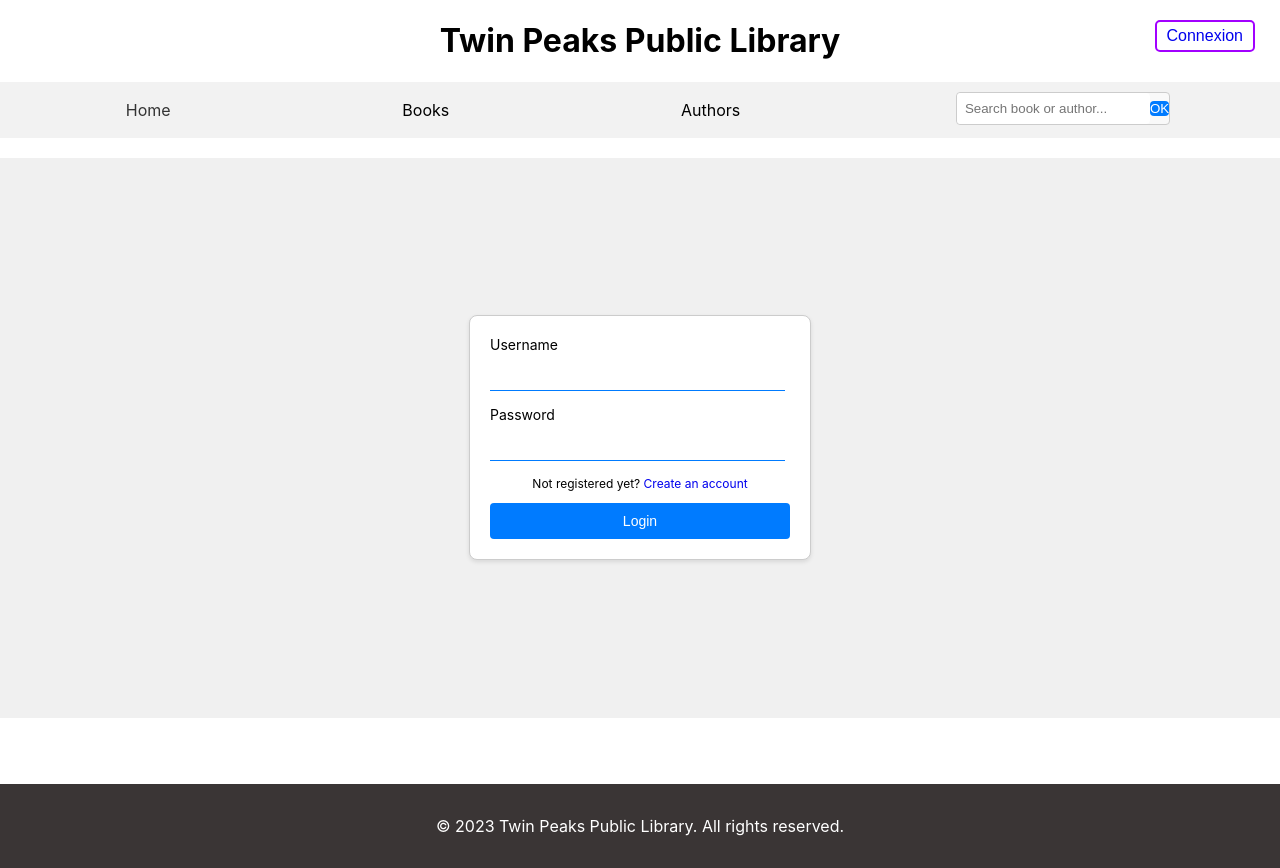
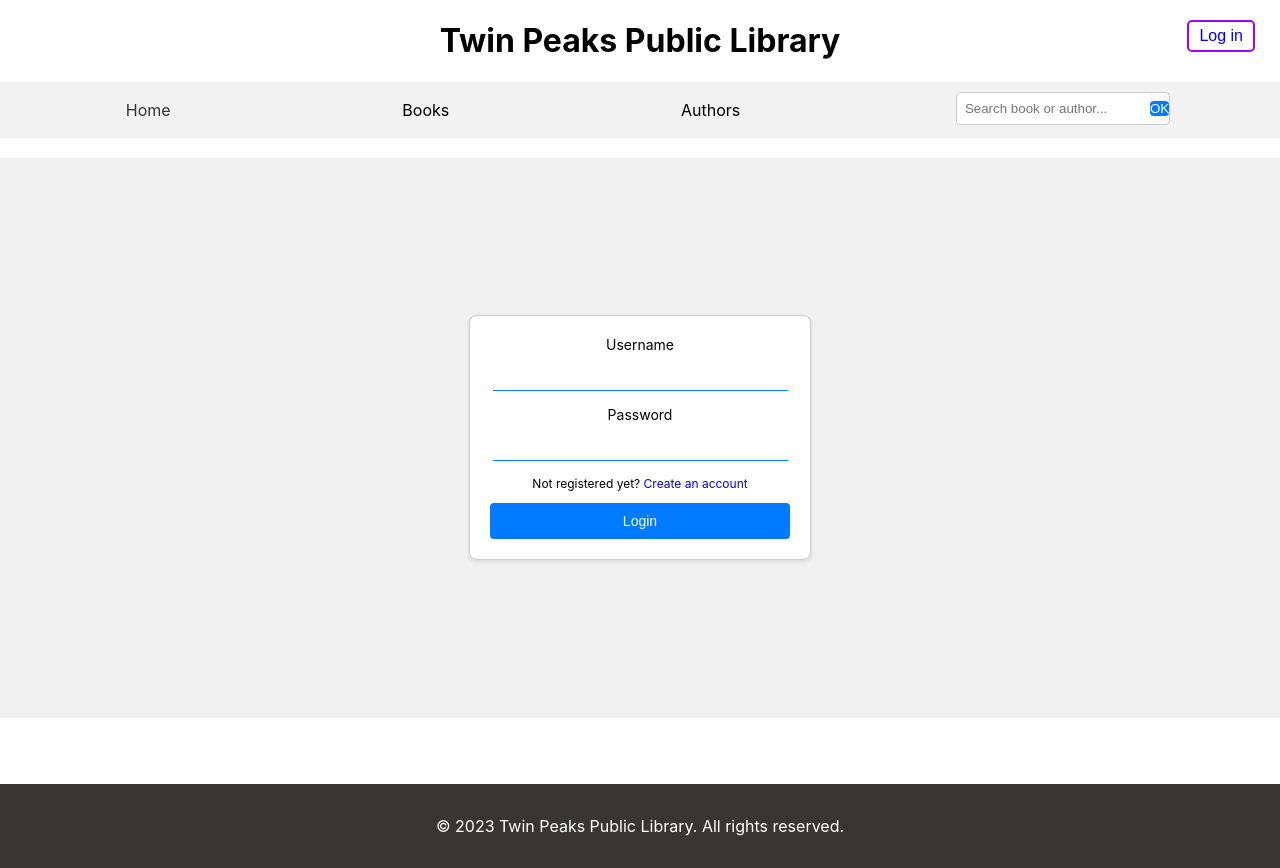
Before and after one commit to Marion3531/react-library, a React (Create React App) app: page /authenticate in a window 1280 px wide. Built offline with nearby package versions, Linux system fonts and the light colour scheme.

Commit message:
implementation of log in/log out button based on user auth status

```diff
--- a/src/App.js
+++ b/src/App.js
@@ -1,6 +1,7 @@
 import "./App.css";
 import { BrowserRouter as Router, Route, Routes } from "react-router-dom";
 import Layout from "./components/Layout";
+import Banner from "./components/Banner";
 import HomePage from "./pages/HomePage.";
 import AllBooksPage from "./pages/AllBooksPage";
 import AddBookPage from "./pages/AddBookPage";
@@ -15,38 +16,56 @@ import RegisterPage from "./pages/RegisterPage";
 import UpdateUserPage from "./pages/UpdateUserPage";
 import UpdateAuthorPage from "./pages/UpdateAuthorPage";
 import AuthPage from "./pages/AuthPage";
-//import Register2 from "./pages/Reg2";
+import AuthProvider from "./authentication/AuthProvider";
 
 function App() {
   return (
-    <Router>
+    <div className="App">
+        <AuthProvider>
           <Routes>
             <Route element={<Layout />}>
               <Route path="/" element={<HomePage />} />
-
               <Route path="/register" element={<RegisterPage />} />
               <Route path="/authenticate" element={<AuthPage />} />
-
               <Route path="/all-books" element={<AllBooksPage />} />
               <Route path="/info-book/:bookId" element={<InfoBookPage />} />
               <Route path="/add-book" element={<AddBookPage />} />
-          <Route path="/all-books/add-book" element={<AddBookPage />} />  {/* annoying */}
-          <Route path="/all-books/update-book/:bookId" element={<UpdateBookPage />} />
-          <Route path="/info-book/:bookId/update-book/:bookId" element={<UpdateBookPage />} /> {/* annoying */}
-
+              <Route
+                path="/all-books/add-book"
+                element={<AddBookPage />}
+              />{" "}
+              {/* annoying */}
+              <Route
+                path="/all-books/update-book/:bookId"
+                element={<UpdateBookPage />}
+              />
+              <Route
+                path="/info-book/:bookId/update-book/:bookId"
+                element={<UpdateBookPage />}
+              />{" "}
+              {/* annoying */}
               <Route path="/all-authors" element={<AllAuthorsPage />} />
               <Route path="/add-author" element={<AddAuthorPage />} />
-          <Route path="/all-authors/add-author" element={<AddAuthorPage />} /> {/* annoying */}
-          <Route path="/all-authors/update-author/:authorId" element={<UpdateAuthorPage />} />
-
+              <Route
+                path="/all-authors/add-author"
+                element={<AddAuthorPage />}
+              />{" "}
+              {/* annoying */}
+              <Route
+                path="/all-authors/update-author/:authorId"
+                element={<UpdateAuthorPage />}
+              />
               <Route path="/all-users" element={<AllUsersPage />} />
-          <Route path="/all-users/update-user/:userId" element={<UpdateUserPage />} />
+              <Route
+                path="/all-users/update-user/:userId"
+                element={<UpdateUserPage />}
+              />
               <Route path="/all-loans" element={<AllLoansPage />} />
-
               <Route path="/search-results" element={<SearchResultsPage />} />
             </Route>
           </Routes>
-    </Router>
+        </AuthProvider>
+    </div>
   );
 }
 
--- a/src/authentication/AuthContext.js
+++ /dev/null
@@ -1,15 +0,0 @@
-import React, { createContext, useContext, useState } from 'react';
-
-const AuthContext = createContext();
-
-export const AuthProvider = ({ children }) => {
-  const [user, setUser] = useState(""); // Stocke les informations de l'utilisateur connecté
-
-  return (
-    <AuthContext.Provider value={{ user, setUser }}>
-      {children}
-    </AuthContext.Provider>
-  );
-};
-
-export const useAuth = () => useContext(AuthContext);
--- /dev/null
+++ b/src/authentication/AuthProvider.js
@@ -0,0 +1,85 @@
+import { createContext, useContext, useEffect, useState } from "react";
+import { useNavigate } from "react-router-dom";
+
+//createContext() to share the auth data to several components
+const AuthContext = createContext();
+
+//AuthProvider to encapsulate the authentication logic. It uses the context of authentication.
+//Cf. Apps.js & Index.js
+const AuthProvider = ({ children }) => {
+  const navigate = useNavigate();
+  const [username, setUsername] = useState("");
+  const [password, setPassword] = useState("");
+  const [isLoggedIn, setIsLoggedIn] = useState(localStorage.getItem("token")); //state of authentication
+
+  //sending a post request to the backend with user credentials to authenticate
+  const handleLogIn = (e) => {
+    e.preventDefault();
+
+    fetch("http://localhost:8080/api/auth/authenticate", {
+      method: "POST",
+      headers: {
+        "Content-Type": "application/json",
+      },
+      body: JSON.stringify({
+        username,
+        password,
+      }),
+    })
+      .then((response) => {
+        if (!response.ok) {
+          throw new Error("Network response was not ok.");
+        }
+        return response.json(); // Extract JSON from response
+      })
+      .then((data) => {
+        const token = data.token; // Extract the token
+        localStorage.setItem("token", token); // Store the token in localStorage
+        setIsLoggedIn(true);
+        navigate(-1); //to prievious page
+      })
+      .catch((error) => {
+        console.error("Authentication error:", error);
+      });
+  };
+
+  //sending a post request to the backend with user token in the header to logout.
+  const handleLogOut = (e) => {
+    e.preventDefault();
+
+    const token = localStorage.getItem("token");
+
+    fetch("http://localhost:8080/auth/logout", {
+      method: "POST",
+      headers: {
+        "Content-Type": "application/json",
+        Authorization: `Bearer ${token}`,
+      },
+    })
+      .then(() => {
+        localStorage.removeItem("token"); //if success, remove token from local storage
+        setIsLoggedIn(false); //change auth state
+        alert("logged out successfully!");
+      })
+      .catch((error) => {
+        console.error("Authentication error:", error);
+      });
+  };
+
+  useEffect(() => {
+    setIsLoggedIn(!!localStorage.getItem("token"));
+  }, []);
+
+  return (
+    //the values we want to share between components
+    <AuthContext.Provider value={{ isLoggedIn, handleLogIn, handleLogOut, setUsername, setPassword }}>
+      {children}
+    </AuthContext.Provider>
+  );
+};
+
+export default AuthProvider;
+
+export const useAuth = () => {
+  return useContext(AuthContext);
+};
--- a/src/components/Banner.js
+++ b/src/components/Banner.js
@@ -1,15 +1,27 @@
 import React from "react";
 import "../styles/banner.css";
 import { Link } from "react-router-dom";
+import { useAuth } from '../authentication/AuthProvider';
 
+//title (name of the library) + log in/log out button according to the auth status of the user (Cf. functions in AuthProvider.js)
 const Banner = () => {
+  const auth = useAuth();
+
   return (
-    <>
-      <button className="connexion-btn">
-        <Link to="/authenticate">Connexion</Link>
-      </button>
+    <div>
+      {auth.isLoggedIn ? (
+        //if user is authenticated, display 'loug out' button
+        <button className="logInAndOut-btn" onClick={auth.handleLogOut}>
+          Log out
+        </button>
+      ) : (
+        //otherwise display 'log in' button
+        <button className="logInAndOut-btn">
+          <Link to="/authenticate">Log in</Link>
+        </button>
+      )}
       <h1>Twin Peaks Public Library</h1>
-    </>
+    </div>
   );
 };
 
--- a/src/index.js
+++ b/src/index.js
@@ -1,17 +1,20 @@
-import React from 'react';
-import ReactDOM from 'react-dom/client';
-import './index.css';
-import App from './App';
-import reportWebVitals from './reportWebVitals';
-import { AuthProvider } from './authentication/AuthContext';
+import React from "react";
+import ReactDOM from "react-dom/client";
+import "./index.css";
+import App from "./App";
+import reportWebVitals from "./reportWebVitals";
+import { BrowserRouter, Routes, Route } from "react-router-dom";
 
-const root = ReactDOM.createRoot(document.getElementById('root'));
+const root = ReactDOM.createRoot(document.getElementById("root"));
 root.render(
   <React.StrictMode>
-    <AuthProvider>
-      <App />
-    </AuthProvider>
-  </React.StrictMode>
+    <BrowserRouter>
+      <Routes>
+        <Route path="*" element={ <App /> }>
+        </Route>
+      </Routes>
+    </BrowserRouter>
+  </React.StrictMode>,
 );
 
 // If you want to start measuring performance in your app, pass a function
--- a/src/pages/AuthPage.js
+++ b/src/pages/AuthPage.js
@@ -1,53 +1,23 @@
 import React from "react";
-import { useState } from "react";
-import { Link, useNavigate } from "react-router-dom";
+import { Link } from "react-router-dom";
+import { useAuth } from "../authentication/AuthProvider";
 import "../styles/authPage.css";
 
+//the authentication management logic is in AuthProvider.js
 const AuthPage = () => {
-  const [username, setUsername] = useState("");
-  const [password, setPassword] = useState("");
-  const navigate = useNavigate();
+  const auth = useAuth(); //auth context
 
-  const handleSubmit = (e) => {
-    e.preventDefault();
-
-    fetch("http://localhost:8080/api/auth/authenticate", {
-      method: "POST",
-      headers: {
-        "Content-Type": "application/json",
-      },
-      body: JSON.stringify({
-        username,
-        password,
-      }),
-    })
-      .then((response) => {
-        if (!response.ok) {
-          throw new Error("Network response was not ok.");
-        }
-        return response.json(); // Extract JSON from response
-      })
-      .then((data) => {
-        const token = data.token; // Extract the token
-        localStorage.setItem("token", token); // Store the token in localStorage
-        console.log(token);
-        navigate(-1); //to prievious page
-      })
-      .catch((error) => {
-        console.error("Authentication error:", error);
-      });
-  };
-
+  //authentication form with link to registration form (RegisterPage.js)
   return (
     <div className="login-form-container">
-      <form className="login-form" onSubmit={handleSubmit}>
+      <form className="login-form" onSubmit={auth.handleLogIn}>
         <div className="input-group">
           <label className="input-label">Username</label>
           <input
             className="input-field"
             type="text"
-            value={username}
-            onChange={(e) => setUsername(e.target.value)}
+            value={auth.username}
+            onChange={(e) => auth.setUsername(e.target.value)}
           />
         </div>
         <div className="input-group">
@@ -55,8 +25,8 @@ const AuthPage = () => {
           <input
             className="input-field"
             type="password"
-            value={password}
-            onChange={(e) => setPassword(e.target.value)}
+            value={auth.password}
+            onChange={(e) => auth.setPassword(e.target.value)}
           />
         </div>
         <p className="register-link">
--- a/src/pages/InfoBookPage.js
+++ b/src/pages/InfoBookPage.js
@@ -5,22 +5,17 @@ import { format } from "date-fns";
 import "../styles/infoBookPage.css";
 
 const InfoBookPage = () => {
+  const token = localStorage.getItem("token");
   const { bookId } = useParams();
   const navigate = useNavigate();
   const [book, setBook] = useState();
   //const [borrowStatus, setBorrowStatus] = useState(book.borrowed ? "unavailable" : "available");
   let [comments, setComments] = useState([]);
   const [content, setContent] = useState("");
-  const token = localStorage.getItem("token");
-
-  console.log(token);
-
-  if (!token) {
-    console.log("Please log in to add a comment.");
-  }
 
   //TODO : if user not logged in and tries to post a comment : redirect log in page
   //delete one's one comment, and admins can delete all comments ; responsive
+  //all the mess with the user permissions (update book, delete, etc)
 
   //////////////Display book information
   useEffect(() => {
@@ -114,7 +109,7 @@ const InfoBookPage = () => {
         Authorization: `Bearer ${token}`,
       },
       body: commentData.content,
-      // Send only the string of the content otherwise {"content":"ok"} is displayed
+      //Send only the string of the content otherwise {"content":"ok"} is displayed
     })
       .then((response) => {
         if (!response.ok) {
--- a/src/styles/banner.css
+++ b/src/styles/banner.css
@@ -2,7 +2,7 @@ h1{
     text-align: center;
 }
 
-.connexion-btn{
+.logInAndOut-btn{
     position: absolute;
     top: 20px;
     right: 25px;
```
Also changed, not shown: src/components/Layout.js (+11 -10 lines), src/pages/TestInjSQLAddBook.js (deleted). Lines whose indentation alone changed are shown as unchanged.
